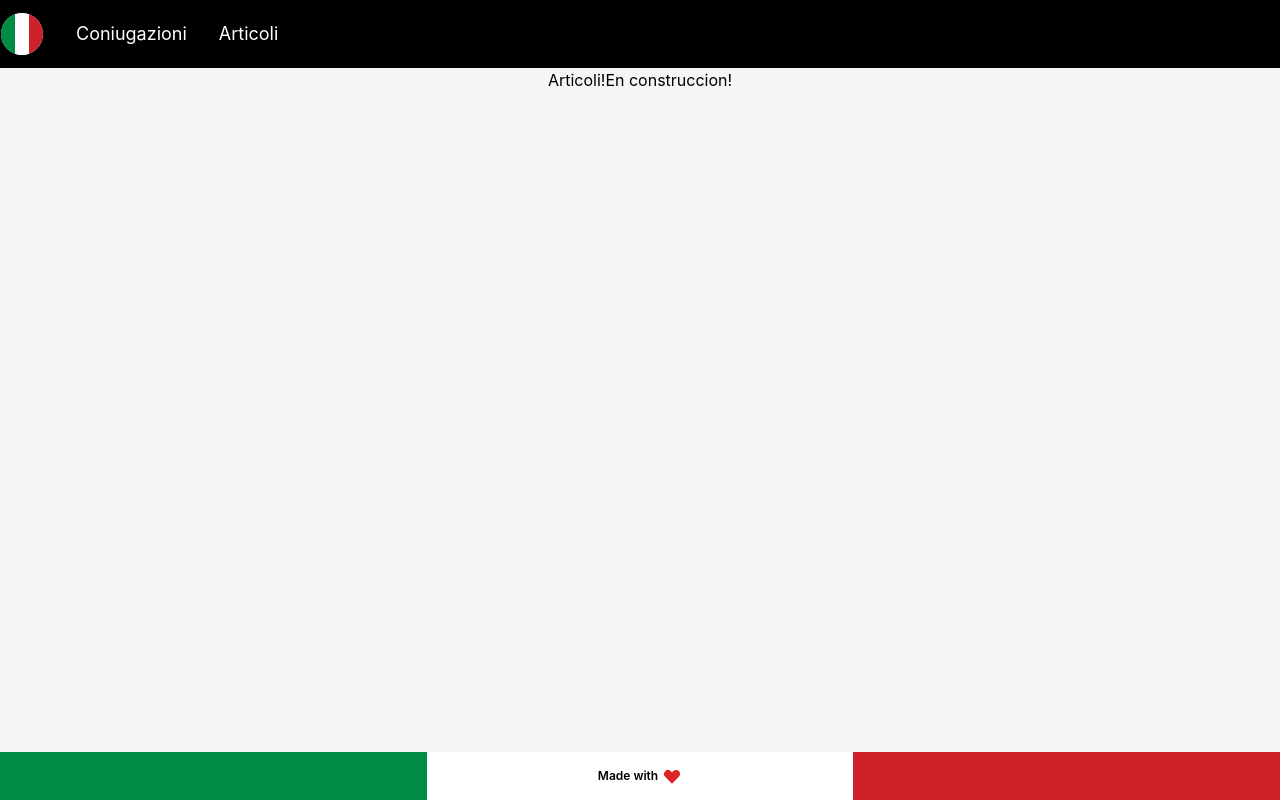
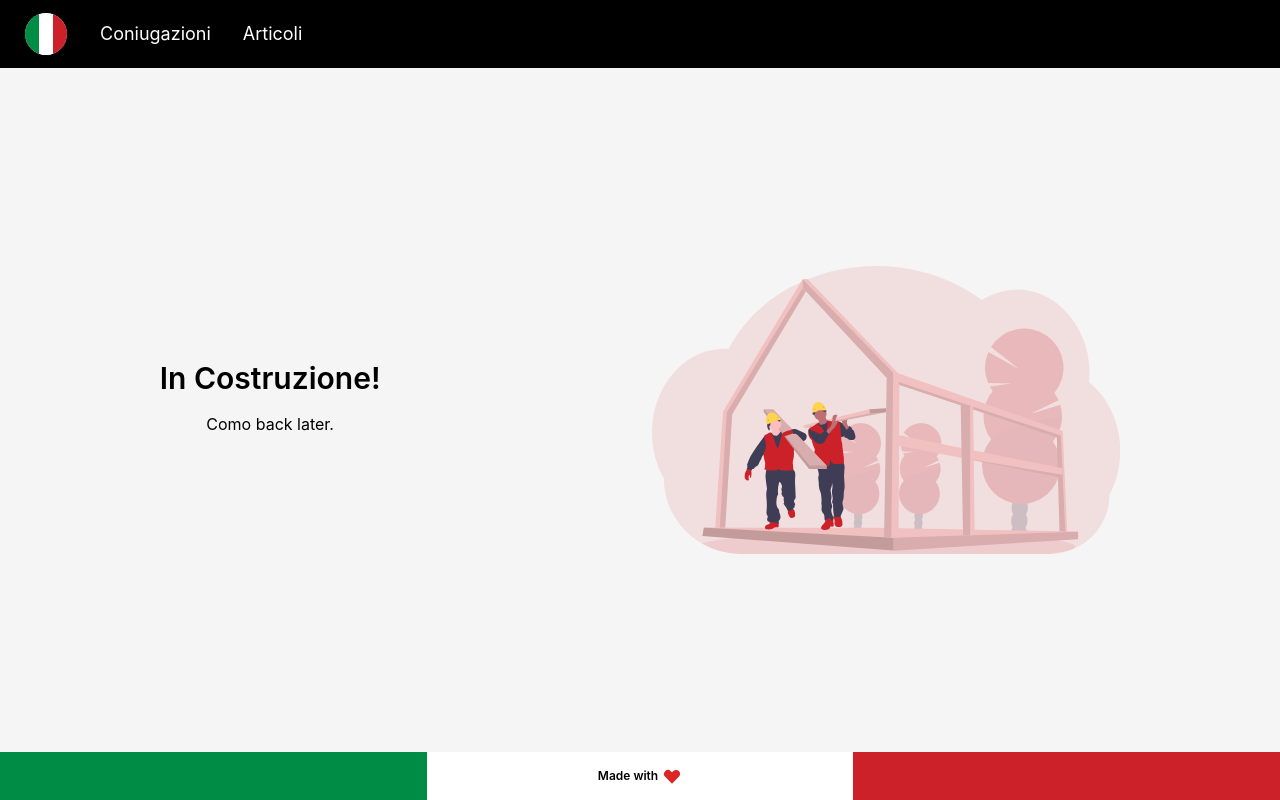
Before and after one commit to carobrus/italiano, a React (Create React App) app: page /articoli in a window 1280 px wide. Built offline with nearby package versions, Linux system fonts and the light colour scheme.

Commit message:
Add in costruzione view

```diff
--- a/src/components/Navbar/Navbar.tsx
+++ b/src/components/Navbar/Navbar.tsx
@@ -12,7 +12,7 @@ const Navbar = (): JSX.Element => {
         <nav className="bg-black text-white text-lg flex justify-center">
             <div className="flex items-center space-x-8 py-3 max-w-custom w-full">
                 <Link to={'/'}>
-                    <Icon className='hover:opacity-80' />
+                    <Icon className='ml-6 hover:opacity-80' />
                 </Link>
                 {pages.map(p =>
                     <Link to={p.url} key={p.name} className='hover:text-neutral-300'>{p.name}</Link>
--- a/src/routes/routes.tsx
+++ b/src/routes/routes.tsx
@@ -1,7 +1,7 @@
 import React from "react";
 import { BrowserRouter, Routes, Route } from 'react-router-dom';
 import { Footer, Navbar } from "../components";
-import { ArticoliScreen, ConiugazioniScreen, HomeScreen, NotFoundScreen, ParolacciaScreen } from "../screens"
+import { ArticoliScreen, ConiugazioniScreen, HomeScreen, InCostruzione, NotFoundScreen, ParolacciaScreen } from "../screens"
 
 
 const RoutesComponent = (): JSX.Element => {
@@ -10,7 +10,7 @@ const RoutesComponent = (): JSX.Element => {
             <Navbar />
             <Routes>
                 <Route path="/" element={<HomeScreen />} />
-                <Route path="/articoli" element={<ArticoliScreen />} />
+                <Route path="/articoli" element={<InCostruzione />} />
                 <Route path="/coniugazioni" element={<ConiugazioniScreen />} />
                 <Route path="/segreto" element={<ParolacciaScreen />} />
                 <Route path="*" element={<NotFoundScreen />} />
--- a/src/screens/ArticoliScreen/ArticoliScreen.tsx
+++ b/src/screens/ArticoliScreen/ArticoliScreen.tsx
@@ -4,7 +4,7 @@ const ArticoliScreen = (): JSX.Element => {
     return (
         <div className="flex justify-center mb-auto">
             <div>Articoli!</div>
-            <div>En construccion!</div>
+            <div>In costruzione!</div>
         </div>
     );
 }
--- /dev/null
+++ b/src/screens/InCostruzione/InCostruzione.tsx
@@ -0,0 +1,21 @@
+import React from "react";
+import { Link } from "react-router-dom";
+import { ReactComponent as ConstructionDraw } from '../../assets/svg/undraw_under_construction_-46-pa.svg';
+import { Emoji } from "../../components";
+
+
+const InCostruzione = (): JSX.Element => {
+    return (
+        <div className="flex justify-center my-auto">
+            <div className="flex flex-col place-content-center md:flex-row md:justify-around items-center h-full w-full max-w-custom mx-6">
+                <div className="text-center pb-6">
+                    <h2 className="text-3xl pb-4 font-semibold">In Costruzione!</h2>
+                    <p> Como back later. </p>
+                </div>
+                <ConstructionDraw className="h-72 w-auto" />
+            </div>
+        </div>
+    );
+}
+
+export { InCostruzione };
--- a/src/screens/index.tsx
+++ b/src/screens/index.tsx
@@ -2,5 +2,6 @@ export * from './AdjectiveScreen/AdjectiveScreen';
 export * from './ArticoliScreen/ArticoliScreen';
 export * from './ConiugazioniScreen/ConiugazioniScreen';
 export * from './HomeScreen/HomeScreen';
+export * from './InCostruzione/InCostruzione';
 export * from './NotFoundScreen/NotFoundScreen';
 export * from './ParolacciaScreen/ParolacciaScreen';
```
Also changed, not shown: src/assets/svg/undraw_under_construction_-46-pa.svg (added).
